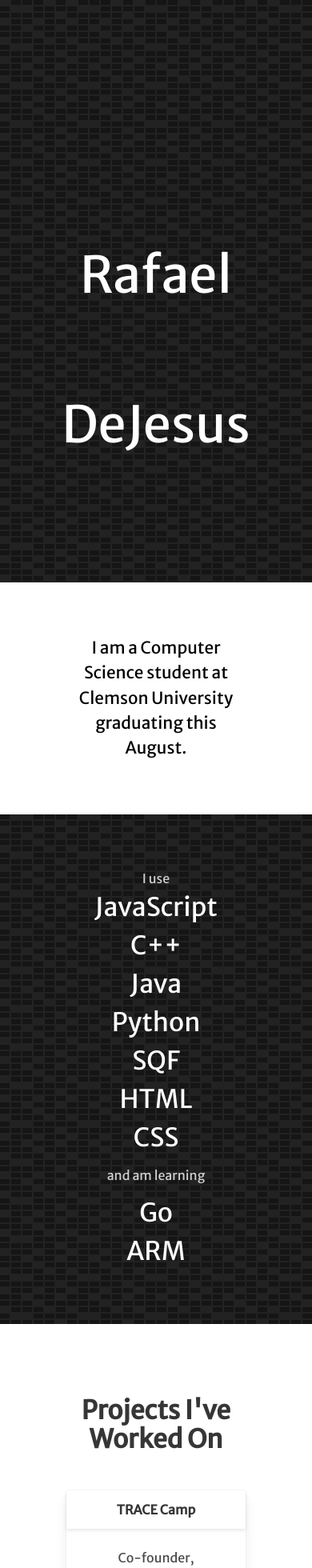
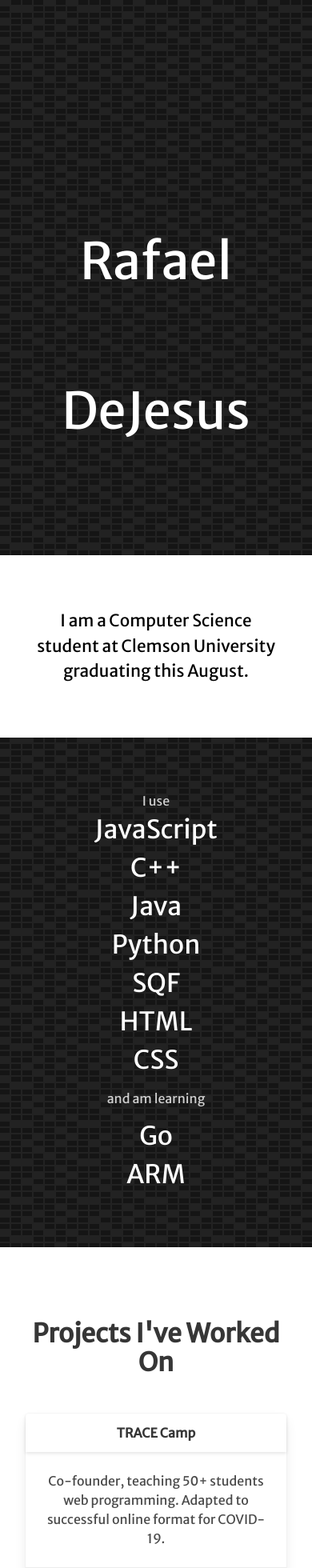
Before and after one commit to Rafael09ED/rafael09ed.github.io, a React (Create React App) app: page / in a window 390 px wide. Shown: the part 40-2000 px from the top of the page at 80% size. Built offline with nearby package versions, Linux system fonts and the light colour scheme.

Commit message:
CNAME & changes 4 mobile

```diff
--- a/package.json
+++ b/package.json
@@ -15,7 +15,7 @@
     "build": "react-scripts build",
     "test": "react-scripts test --env=jsdom",
     "eject": "react-scripts eject",
-    "predeploy": "npm run build",
+    "predeploy": "npm run build && cp CNAME build/CNAME",
     "deploy": "gh-pages -b master -d build"
   },
   "browserslist": {
--- a/src/App.css
+++ b/src/App.css
@@ -6,11 +6,11 @@
 .primarySection {
     padding: 2.2em;
     color: black;
-    height: 91vh;
+    height: 87vh;
 }
 
 .Section {
-    padding: 4.2em;
+    padding: 4.2em 1em;
     color: black;
 }
 
--- a/src/data/projects.json
+++ b/src/data/projects.json
@@ -1,13 +1,13 @@
 [
   {
     "title" : "TRACE Camp",
-    "body": "Co-founder, developed curriculum, teaching 50+ students web programming. Adapted to successful online format for COVID-19.",
+    "body": "Co-founder, teaching 50+ students web programming. Adapted to successful online format for COVID-19.",
     "primaryText": "Website",
     "primaryLink": "https://tracecamp.com/"
   },
   {
     "title" : "Pads for Change",
-    "body": "Created IOT feminine hygiene dispenser with team. Won Best Hardware Hack for Clemson's 2019 Hackacthon",
+    "body": "Created IOT feminine hygiene dispenser with team. Won Best Hardware Hack for Clemson's 2019 Hackathon",
     "primaryText": "Devpost",
     "primaryLink": "https://devpost.com/software/cuhackit-2019"
   },
```
Also changed, not shown: 1 other file (tests, documents, lock files or other folders).
